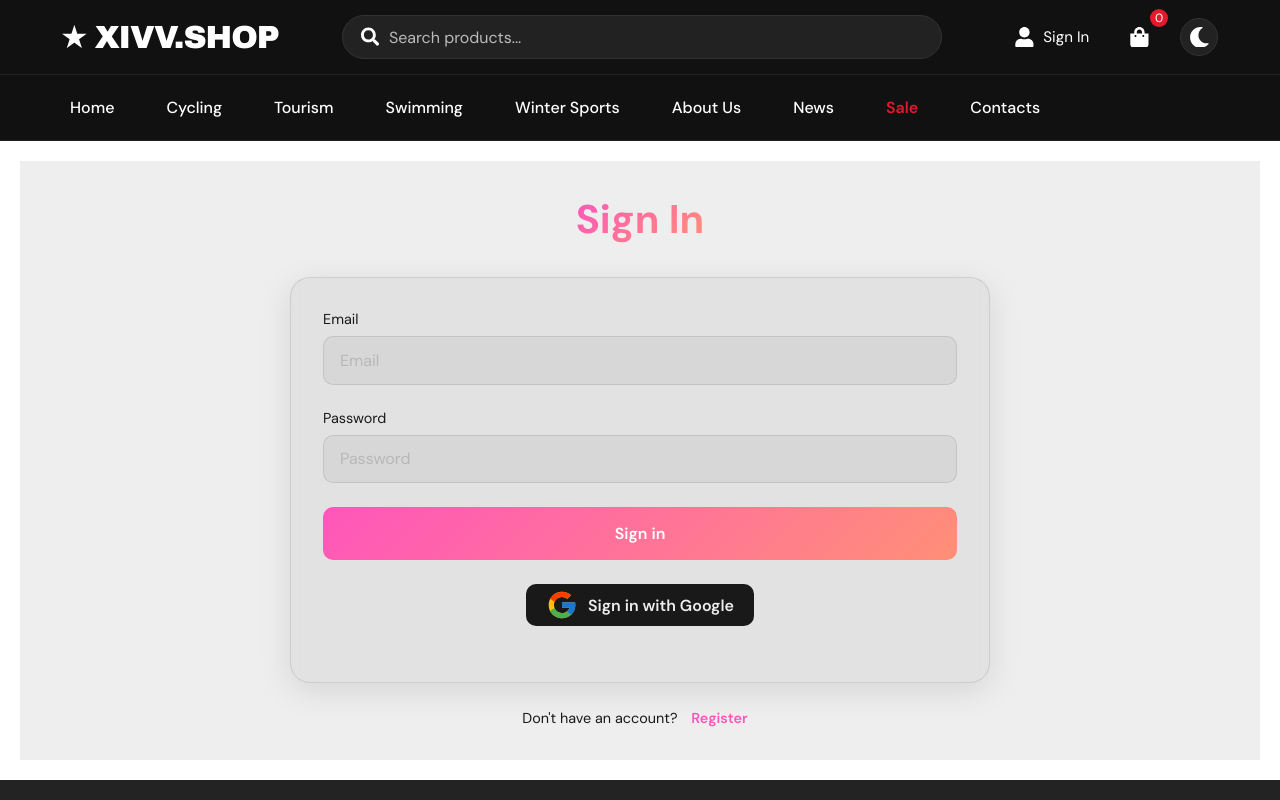
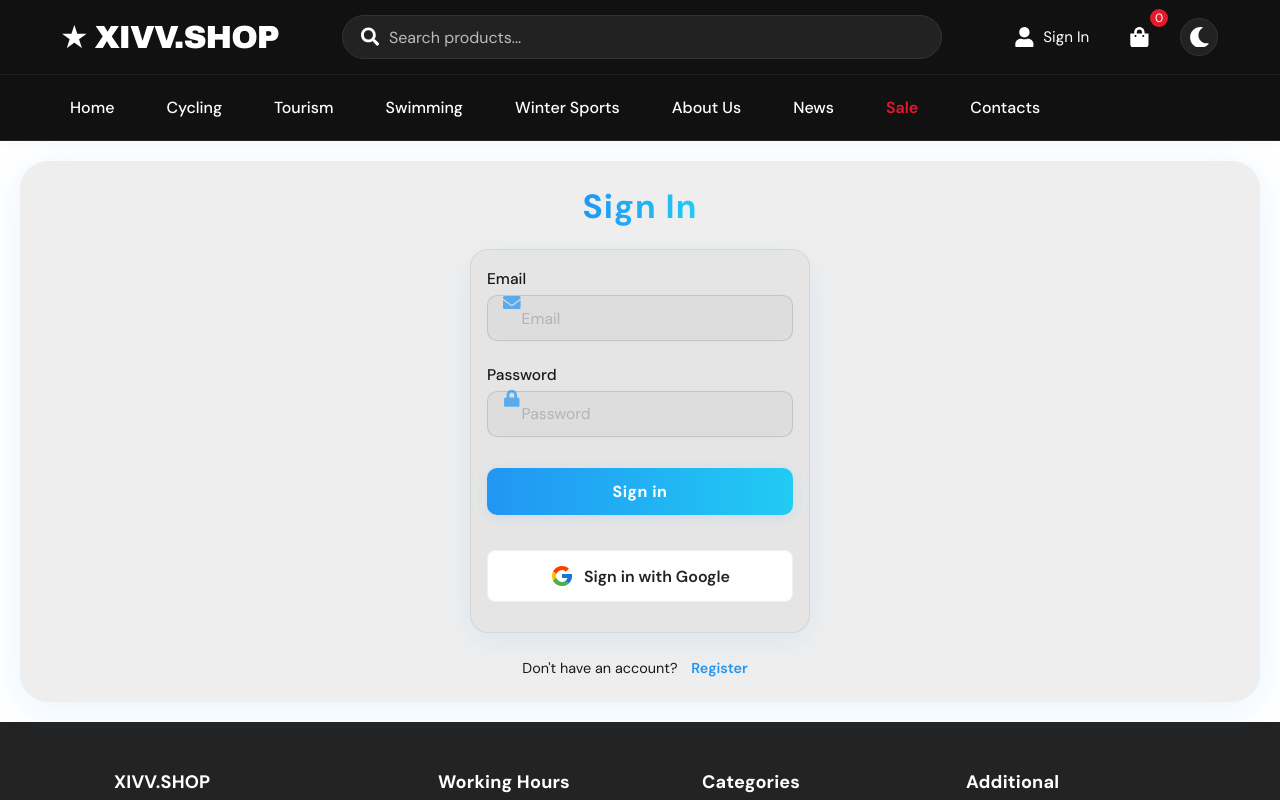
Before and after one commit to ShoxruxShokirov/ClothesSite, a Next.js app: page /auth/login in a window 1280 px wide. Built offline with nearby package versions, Linux system fonts and the light colour scheme; no server answers.

Commit message:
fix problem-29

```diff
--- a/src/app/auth/login/page.jsx
+++ b/src/app/auth/login/page.jsx
@@ -8,6 +8,7 @@ import "../style.scss"
 import { useRouter } from 'next/navigation'
 import { FcGoogle } from "react-icons/fc";
 import { setSessionCookie } from "@/utils/cookies"
+import { FaEnvelope, FaLock } from "react-icons/fa";
 
 
 function Login() {
@@ -15,30 +16,28 @@ function Login() {
         email: "",
         password: "",
     })
+    const [isLoading, setIsLoading] = useState(false);
     const router = useRouter()
 
     function submitForm(e) {
         e.preventDefault()
-
+        setIsLoading(true);
         for (let key in formData) {
             if (formData[key] === "") {
                 toast.error("Please fill in all fields", { theme: "dark" })
+                setIsLoading(false);
                 return
             }
         }
-
         signInWithEmailAndPassword(auth, formData.email, formData.password)
             .then((userCredential) => {
                 const user = userCredential.user
-
-                // Store user data in cookies
                 const userData = {
                     displayName: user.displayName,
                     email: user.email,
                     photoURL: user.photoURL,
                     emailVerified: user.emailVerified
                 }
-
                 setSessionCookie(user.uid, userData)
                 toast.success("Signed in successfully!", { theme: "dark" })
                 router.push('/')
@@ -47,6 +46,7 @@ function Login() {
                 toast.error(error.message, { theme: "dark" })
                 router.push('/auth/login')
             })
+            .finally(() => setIsLoading(false));
     }
 
     function handleFormChange(e) {
@@ -84,6 +84,7 @@ function Login() {
             <form onSubmit={submitForm}>
                 <div className="form-field">
                     <label htmlFor="email">Email</label>
+                    <span className="input-icon"><FaEnvelope /></span>
                     <input
                         id="email"
                         type="email"
@@ -95,6 +96,7 @@ function Login() {
                 </div>
                 <div className="form-field">
                     <label htmlFor="password">Password</label>
+                    <span className="input-icon"><FaLock /></span>
                     <input
                         id="password"
                         type="password"
@@ -105,10 +107,12 @@ function Login() {
                     />
                 </div>
                 <div className="form-field">
-                    <button type="submit">Sign in</button>
+                    <button type="submit" className="register-btn" disabled={isLoading}>
+                        {isLoading ? "Signing in..." : "Sign in"}
+                    </button>
                 </div>
                 <div className="form-field">
-                    <button id="google-btn" type="button" className="google-btn" onClick={handleGoogleSignIn}>
+                    <button id="google-btn" type="button" className="google-btn" onClick={handleGoogleSignIn} disabled={isLoading}>
                         <FcGoogle /> Sign in with Google
                     </button>
                 </div>
--- a/src/app/auth/style.scss
+++ b/src/app/auth/style.scss
@@ -7,128 +7,189 @@
     align-items: center;
     justify-content: center;
     background: $light;
-    padding: 2rem;
+    padding: 1.5rem 0.5rem;
     margin: 0 auto;
     color: $dark;
+    border-radius: 28px;
+    box-shadow: 0 8px 40px 0 rgba(33, 150, 243, 0.10);
+    animation: fadeInUp 0.7s cubic-bezier(.23,1.01,.32,1) both;
 
     h1 {
-        font-size: 2.5rem;
-        margin-bottom: 2rem;
-        background: $red-gradient;
+        font-size: 2.1rem;
+        margin-bottom: 1.3rem;
+        background: linear-gradient(90deg, #2196f3 0%, #21cbf3 100%);
         -webkit-background-clip: text;
         -webkit-text-fill-color: transparent;
         text-align: center;
+        letter-spacing: 1px;
     }
 
     form {
         width: 100%;
-        max-width: 700px;
-        background: rgba($dark, 0.05);
+        max-width: 340px;
+        background: rgba($dark, 0.04);
         backdrop-filter: blur(10px);
-        border-radius: 20px;
-        padding: 2rem;
-        box-shadow: 0 8px 32px rgba(0, 0, 0, 0.1);
-        border: 1px solid rgba($dark, 0.1);
+        border-radius: 18px;
+        padding: 1.2rem 1rem 1rem 1rem;
+        box-shadow: 0 8px 32px rgba(33, 150, 243, 0.08);
+        border: 1px solid rgba($dark, 0.07);
+        display: flex;
+        flex-direction: column;
+        gap: 0.8rem;
+        animation: fadeIn 0.8s cubic-bezier(.23,1.01,.32,1) both;
     }
 
     .form-field {
-        margin-bottom: 1.5rem;
+        margin-bottom: 0.7rem;
+        position: relative;
 
         label {
             display: block;
             color: $dark;
-            margin-bottom: 0.5rem;
-            font-size: 0.9rem;
+            margin-bottom: 0.4rem;
+            font-size: 0.97rem;
+            font-weight: 500;
+        }
+
+        .input-icon {
+            position: absolute;
+            left: 1rem;
+            top: 50%;
+            transform: translateY(-50%);
+            color: #2196f3;
+            font-size: 1.1rem;
+            opacity: 0.7;
         }
 
         input {
             width: 100%;
-            padding: 0.8rem 1rem;
+            padding: 0.7rem 0.9rem 0.7rem 2.1rem;
             border-radius: 10px;
-            border: 1px solid rgba($dark, 0.1);
-            background: rgba($dark, 0.05);
+            border: 1.5px solid rgba($dark, 0.13);
+            background: rgba($dark, 0.04);
             color: $dark;
-            font-size: 1rem;
-            transition: all 0.3s ease;
+            font-size: 0.98rem;
+            transition: all 0.3s;
+            box-shadow: 0 2px 8px #2196f305;
 
             &:focus {
                 outline: none;
-                border-color: $red;
-                box-shadow: 0 0 0 2px rgba(255, 86, 187, 0.2);
+                border-color: #2196f3;
+                box-shadow: 0 0 0 2px #2196f320;
             }
 
             &::placeholder {
-                color: $dark-gray;
+                color: #b3b3b3;
             }
         }
 
-        button {
-            width: 100%;
-            padding: 1rem;
-            border: none;
-            border-radius: 10px;
-            background: $red-gradient;
-            color: $white;
-            font-size: 1rem;
-            font-weight: 600;
-            cursor: pointer;
-            transition: all 0.3s ease;
-
-            &:hover {
-                transform: translateY(-2px);
-                box-shadow: 0 5px 15px rgba(255, 86, 187, 0.3);
-            }
-
-            &:disabled {
-                background: linear-gradient(90deg, rgba(128, 36, 94, 0.7), rgba(86, 20, 61, 0.7));
-                cursor: not-allowed;
-                transform: none;
-                box-shadow: none;
-            }
+        .field-hint {
+            font-size: 0.85rem;
+            color: #2196f3;
+            margin-top: 2px;
+            min-height: 18px;
+        }
+        .field-error {
+            font-size: 0.85rem;
+            color: #e21a2c;
+            margin-top: 2px;
+            min-height: 18px;
         }
     }
 
     .photo-upload-container {
         display: flex;
         justify-content: center;
-        margin-bottom: 1.5rem;
+        margin-bottom: 1.2rem;
 
         .photo-preview {
-            width: 100px;
-            height: 100px;
+            width: 70px;
+            height: 70px;
             border-radius: 50%;
-            background-color: rgba(255, 255, 255, 0.1);
+            background-color: #eaf0fa;
             display: flex;
             justify-content: center;
             align-items: center;
             overflow: hidden;
-            border: 2px dashed rgba(255, 255, 255, 0.3);
+            border: 2px dashed #2196f3;
             background-size: cover;
             background-position: center;
+            transition: border-color 0.2s;
 
             .upload-icon {
                 display: flex;
                 flex-direction: column;
                 align-items: center;
-                color: $black;
-
+                color: #2196f3;
+                opacity: 0.7;
                 svg {
                     font-size: 1.5rem;
                     margin-bottom: 0.5rem;
                 }
-
                 span {
                     font-size: 0.7rem;
                 }
             }
-
             &:hover {
-                border-color: $red;
-
+                border-color: #21cbf3;
                 .upload-icon {
-                    color: $red;
+                    color: #21cbf3;
                 }
             }
+        }
+    }
+
+    .register-btn {
+        width: 100%;
+        padding: 0.8rem 0;
+        border: none;
+        border-radius: 10px;
+        background: linear-gradient(90deg, #2196f3 0%, #21cbf3 100%);
+        color: #fff;
+        font-size: 1rem;
+        font-weight: 700;
+        cursor: pointer;
+        transition: all 0.2s;
+        margin-top: 0.5rem;
+        box-shadow: 0 2px 12px #2196f320;
+        letter-spacing: 0.5px;
+        &:hover {
+            background: linear-gradient(90deg, #21cbf3 0%, #2196f3 100%);
+            transform: translateY(-2px) scale(1.02);
+            box-shadow: 0 6px 18px #2196f340;
+        }
+        &:disabled {
+            background: #b3d8ff;
+            color: #fff;
+            cursor: not-allowed;
+            box-shadow: none;
+        }
+    }
+
+    #google-btn {
+        width: 100%;
+        background: #fff;
+        color: #222;
+        display: flex;
+        align-items: center;
+        justify-content: center;
+        gap: 10px;
+        margin: 0.7rem 0 0.2rem 0;
+        padding: 0.8rem 0;
+        border-radius: 8px;
+        font-size: 1rem;
+        font-weight: 600;
+        border: 1.5px solid #eaf0fa;
+        box-shadow: 0 2px 8px #2196f305;
+        transition: all 0.2s;
+        cursor: pointer;
+        &:hover {
+            background: #eaf0fa;
+            color: #2196f3;
+            border-color: #b3d8ff;
+        }
+        svg {
+            font-size: 1.5rem;
         }
     }
 
@@ -136,35 +197,29 @@
         margin-top: 1.5rem;
         text-align: center;
         color: $dark;
-
         small {
             font-size: 0.9rem;
         }
-
         a {
-            color: $red;
+            color: #2196f3;
             text-decoration: none;
             font-weight: 600;
-            transition: all 0.3s ease;
-
+            transition: all 0.3s;
             &:hover {
-                color: color.adjust($red, $lightness: 10%);
+                color: #21cbf3;
             }
         }
     }
 }
 
-#google-btn {
-    width: auto;
-    background: $dark;
-    color: $light;
-    display: inline-block;
-    margin: 0 auto;
-    padding: 5px 20px;
-    @include flex();
-
-    svg {
-        font-size: 2rem;
+@keyframes fadeInUp {
+    0% {
+        opacity: 0;
+        transform: translateY(40px);
+    }
+    100% {
+        opacity: 1;
+        transform: translateY(0);
     }
 }
 
--- a/src/app/components/Carousel.jsx
+++ b/src/app/components/Carousel.jsx
@@ -1,3 +1,4 @@
+import "./Carousel.scss";
 import React, { useState, useEffect } from "react";
 import Image from "next/image";
 
--- a/src/app/components/Nav/style.scss
+++ b/src/app/components/Nav/style.scss
@@ -2,6 +2,12 @@
 
 
 .nav-wrapper {
+    position: static;
+    width: 100%;
+    left: unset;
+    top: unset;
+    box-shadow: 0 2px 12px 0 rgba(0,0,0,0.04);
+    z-index: 100;
     background: #111 !important;
     border-bottom: 1px solid #222 !important;
     font-family: Arial, sans-serif;
--- a/src/app/globals.scss
+++ b/src/app/globals.scss
@@ -28,6 +28,15 @@ body {
 body.dark-theme {
   background-color: var(--background-dark);
   color: var(--text-dark);
+}
+
+body::-webkit-scrollbar {
+  width: 10px !important;
+  background: #181818 !important;
+}
+body::-webkit-scrollbar-thumb {
+  border-radius: 8px !important;
+  background: linear-gradient(180deg, #2196f3 0%, #21cbf3 100%) !important;
 }
 
 .page-container {
@@ -78,3 +87,22 @@ body.dark-theme {
     padding: 12px;
   }
 }
+
+.page-container::-webkit-scrollbar {
+  width: 10px;
+  background: #181818;
+}
+.page-container::-webkit-scrollbar-thumb {
+  border-radius: 8px;
+  background: linear-gradient(180deg, #2196f3 0%, #21cbf3 100%);
+}
+
+/* Кастомный синий градиент для скроллбара */
+::-webkit-scrollbar {
+  width: 10px;
+  background: #181818;
+}
+::-webkit-scrollbar-thumb {
+  border-radius: 8px;
+  background: linear-gradient(180deg, #2196f3 0%, #21cbf3 100%);
+}
--- a/src/app/page.jsx
+++ b/src/app/page.jsx
@@ -1,4 +1,5 @@
 'use client';
+import "./components/page.scss";
 // npx json-server -w src/store/db.json -p 3001
 import { useState } from "react";
 import Carousel from "./components/Carousel";
```
Also changed, not shown: src/app/components/LoadingBar.js (+15 -11 lines), src/app/components/page.scss (+65 -8 lines).
